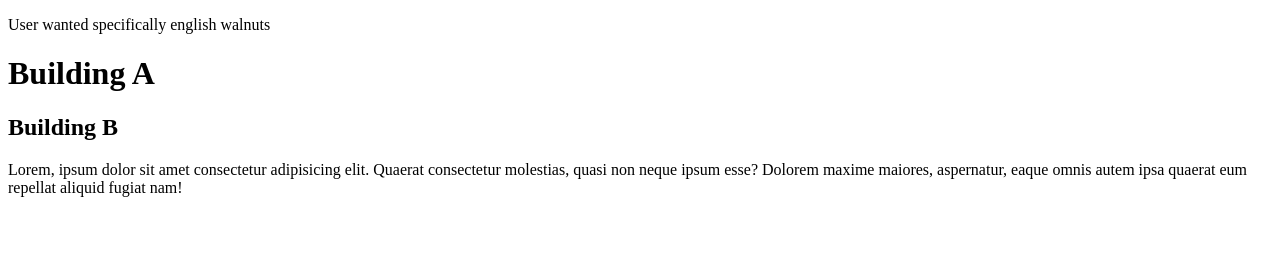
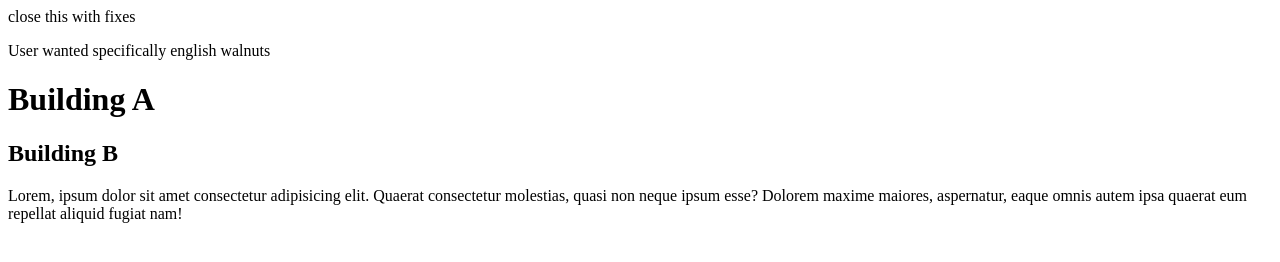
Before and after one commit to GillesHerpoel/BranchDemoG1, a plain HTML site: page buildingA.html in a window 1280 px wide. Drawn offline with Linux system fonts and the light colour scheme.

Commit message:
This fixes number #2
Closing of Github issue

```diff
--- a/buildingA.html
+++ b/buildingA.html
@@ -6,7 +6,7 @@
     <title>Building A</title>
 </head>
 <body>
-
+close this with fixes
 
 <p>User wanted specifically english walnuts</p>
 <H1>Building A</H1>
```
